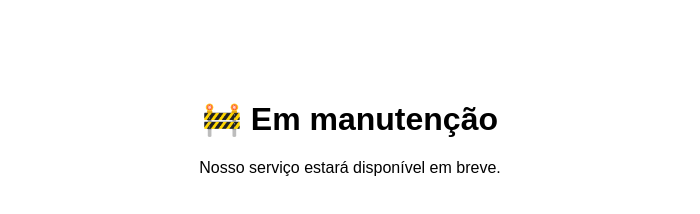
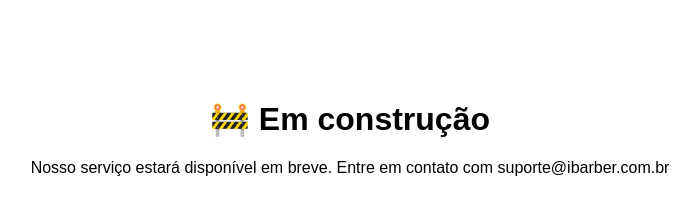
Before and after one commit to dgmachado/service-scheduling-ibarber-landing, a plain HTML site: page index.html in a window 1280 px wide. Shown: the whole page, without its empty margins (290-990 px from the left). Drawn offline with Linux system fonts and the light colour scheme.

Commit message:
Update index.html

```diff
--- a/index.html
+++ b/index.html
@@ -9,7 +9,7 @@
   </style>
 </head>
 <body>
-  <h1>🚧 Em manutenção</h1>
-  <p>Nosso serviço estará disponível em breve.</p>
+  <h1>🚧 Em construção</h1>
+  <p>Nosso serviço estará disponível em breve. Entre em contato com suporte@ibarber.com.br</p>
 </body>
 </html>
```
